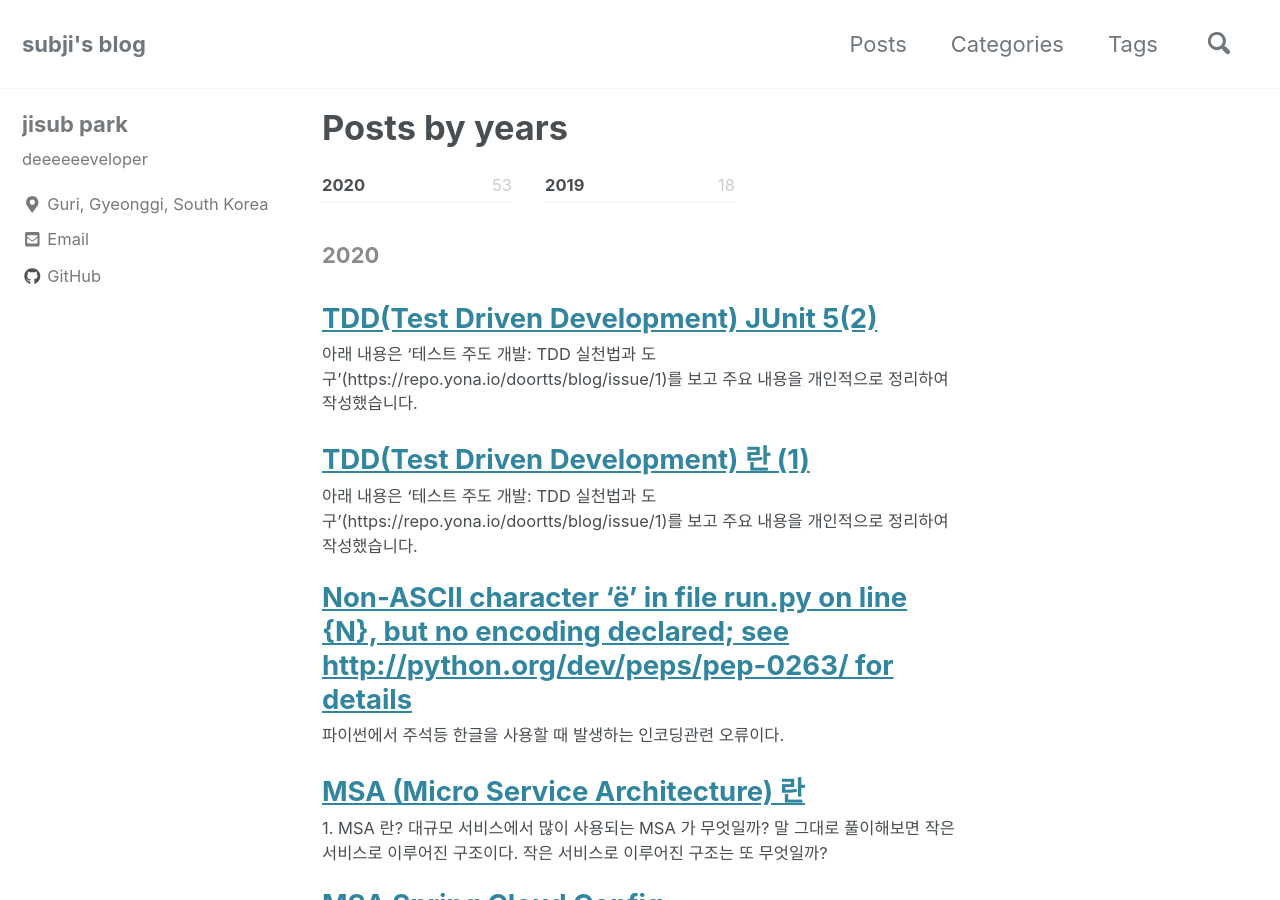
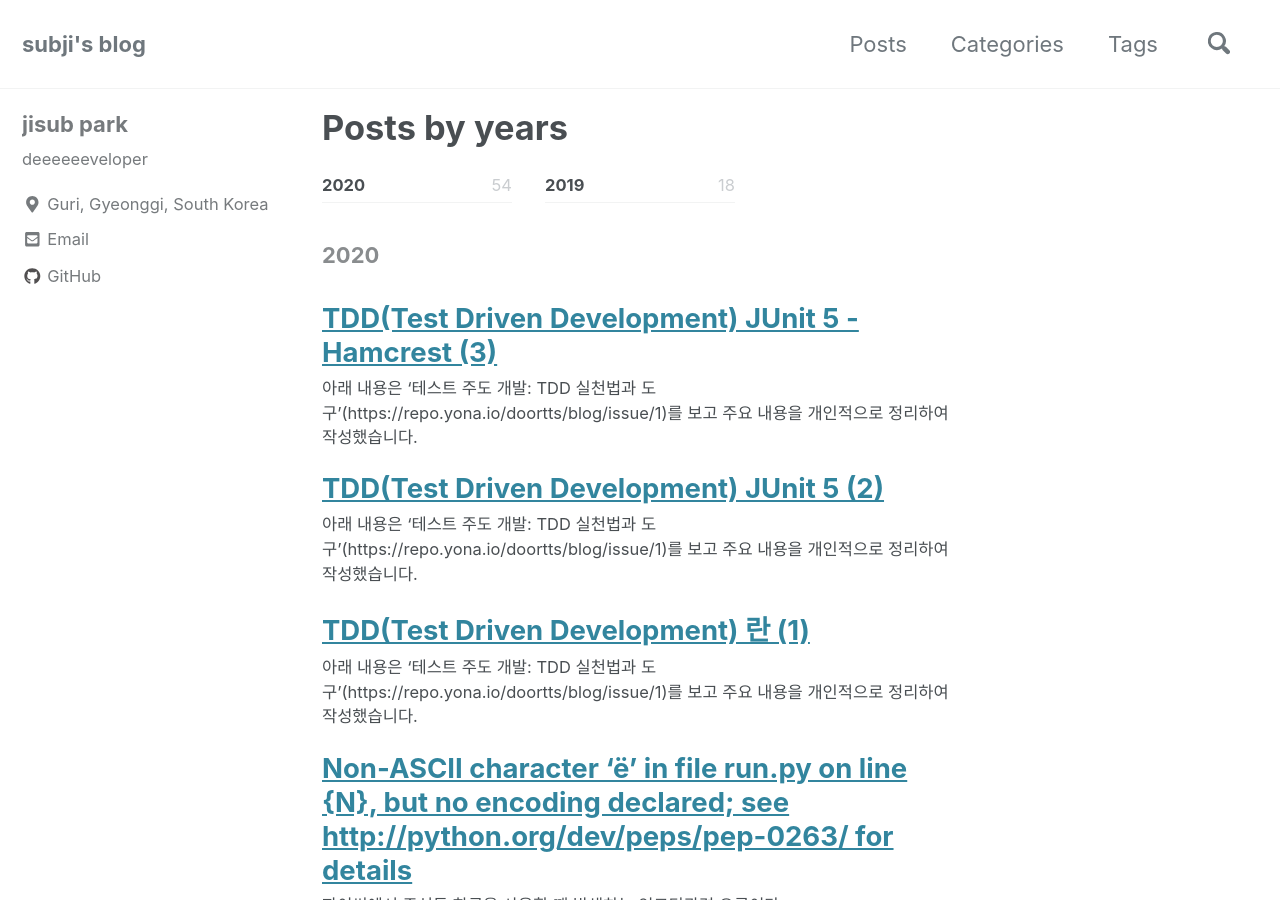
Before and after one commit to subji/subji.github.io, a Jekyll site: the page built from _pages/year-archive.md, in a window 1280 px wide and 900 px high. Built offline with Jekyll 4.4.1, drawn with Linux system fonts in a browser that asks for light colours; cached includes are drawn as plain includes; nearby versions of some CDN libraries; some of the changed lines change nothing that is shown.

Commit message:
202006271038

````diff
--- /dev/null
+++ b/_posts/2020-06-29-tdd-java-3.md
@@ -0,0 +1,77 @@
+---
+title: "TDD(Test Driven Development) JUnit 5 - Hamcrest (3)"
+date: 2020-06-29
+categories: posts
+tags: ["TDD", "Java", "JUnit", "Hamcrest"]
+---
+
+아래 내용은 ‘테스트 주도 개발: TDD 실천법과 도구'(https://repo.yona.io/doortts/blog/issue/1)를 보고 주요 내용을 개인적으로 정리하여 작성했습니다.
+
+### **Hamcrest ?**
+---
+단순히 값 비교, 참/거짓 비교 등을 떠나 좀 더 유연하게 테스트를 할 수 있게 지원해주는 Matcher 라이브러리이다. Matcher 라이브러리는 '필터나 검색 등을 위해 값을 비교할 때 좀 더 편리하게 사용할 수 있게 도와주는 라이브러리.' 라고 한다. 예전에는 JUnit 라이브러리와 같이 쓰면 좋은 정도의 외부 라이브러리였지만 편리함과 많은 사람들의 쓰임으로 인해 JUnit 라이브러리에 아예 포함되었다. 하지만 JUnit 5 에 와서는 Hamcrest 에서 사용되는 assertThat 문이 빠지게 되었다.
+
+**[JUnit 5 공식문서](https://junit.org/junit5/docs/current/user-guide/#writing-tests-assertions-third-party)에 보면 다음과 같이 나와있다.**
+> For example, the combination of matchers and a fluent API can be used to make assertions more descriptive and readable. However, JUnit Jupiter’s org.junit.jupiter.api.Assertions class does not provide an assertThat() method like the one found in JUnit 4’s org.junit.Assert class which accepts a Hamcrest Matcher. Instead, developers are encouraged to use the built-in support for matchers provided by third-party assertion libraries.
+
+자세한 이유는 안나와있어서 잘 모르겠다만 결과적으로 assertThat 과 같은 구문을 사용하고 싶으면 써드파티 라이브러리를 사용하라는 말이다. 얘기를 쭉 이어 나가자면 왜 Hamcrest 같은 Matcher 라이브러리가 좀 더 유연하고 문법적으로 친숙하냐고 궁금할 수 있다. 그럼 잠시 Hamcrest 예제와 JUnit 예제를 비교해보자
+
+```java
+// JUnit
+assertEquals(true, true);
+// Hamcrest (Matcher)
+assertThat(true, is(true));
+```
+
+딸랑 두개뿐인 메소드지만 잘 보면 차이를 느낄 수 있다. 'assertEquals' 와 같은 경우 프로그래밍 적으로는 친숙하다. 뭐 나쁘지 않다. 하지만 아래 'assertThat, is' 메소드를 보면 뭔가 책을 읽는 듯한 느낌? 이다. 즉, 한글이 아닌 영어라서 조금 받아들이기 어렵겠지만 문법적으로는 아래쪽이 더 나아보인다. 이러한 이유에서 Hamcrest 와 같은 Matcher 라이브러리를 사용한다고 한다.
+
+<br>
+
+### **Hamcrest 설정**
+---
+
+Hamcrest 를 사용하기 위한 사전조건이 몇가지 있다. 첫째는 Hamcrest 라이브러리를 추가하는 것이고, 둘째는 추가된 라이브러리를 static 으로 import 하는 것이다. 다른 IDE 나 툴들은 잘 모르겠지만 내가 현재 사용하는 vscode 에서는 static 메소드에 대해서는 자동으로 import 가 잘 안될때가 있다.
+
+**Maven Denpendency 추가**
+```xml
+<dependency>
+    <groupId>org.hamcrest</groupId>
+    <artifactId>hamcrest-library</artifactId>
+    <version>2.1</version>
+    <scope>test</scope>
+</dependency>
+```
+
+**Static method import**
+```java
+// Matcher method
+import static org.hamcrest.Matchers.is;
+import static org.hamcrest.MatcherAssert.assertThat;
+```
+
+Matcher 메소드는 is() 외에도 여러개가 있으니 필요에 따라서 추가해주도록 하자.
+
+<br>
+
+### **Hamcrest 사용**
+---
+Hamcrest 의 assertThat 은 세가지의 파라미터를 받는다.
+
+1. Assential 내용이 실패했을 떄 출력되는 메세지
+2. 실제로 출력되는 값
+3. 출력 예상 값
+
+```java
+@Test
+public void testTemp() {
+	assertThat("Date test: ", "2020-06-25", is("2020-06-24"));
+}
+```
+
+위 코드의 실행 결과는 다음과 같다.
+
+<div style="width: 100%; text-align: center;">
+  <img src="https://subji.github.io/assets/images/tdd1.PNG">
+</div>
+
+보면 "Expected: is "2020-06-24" 라고 2020-06-24를 예상했다. 하지만 실제 값은 "but: was 2020-06-25" 라고 실패했다고 한다. is, but, was 등의 문구는 좀 더 사람에게 친숙하게 느껴진다. 이것이 Hamcrest 를 쓰는 이유이다.
````
Also changed, not shown: _posts/2020-06-23-tdd-java-2.md (+1 -1 lines).
